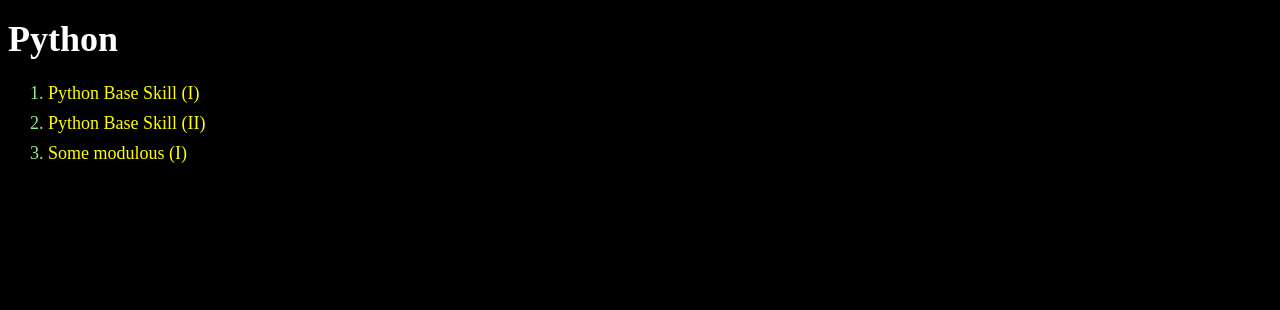
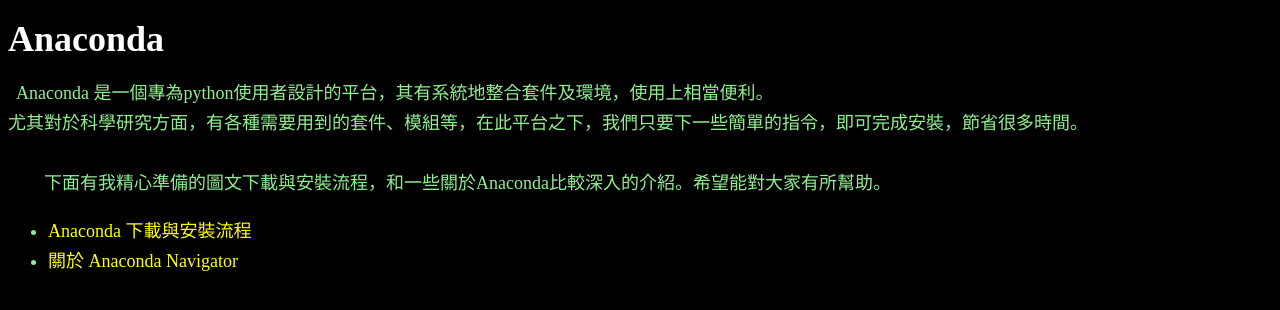
Before and after one commit to YatangYu/anaconda, a plain HTML site: page index.html in a window 1280 px wide. Drawn offline with Linux system fonts and the light colour scheme.

Commit message:
Update index.html

```diff
--- a/index.html
+++ b/index.html
@@ -3,14 +3,18 @@
   <head>
     <meta charset="utf-8">
 	<link rel="stylesheet" href="style.css">
-    <title>Python</title>
+    <title>Anaconda</title>
   </head>
   <body>
-<h1>Python</h1>
-<ol>
-  <li><a href="https://yatangyu.github.io/python-base-skill-i/">Python Base Skill (I)<a/></li>
-  <li><a href="https://yatangyu.github.io/python-base-skill-i/">Python Base Skill (II)<a/></li>
-  <li><a href="https://yatangyu.github.io/python-base-skill-i/">Some modulous (I)<a/></li>
-<ol>
+<h1>Anaconda</h1>
+<pre>  Anaconda 是一個專為python使用者設計的平台，其有系統地整合套件及環境，使用上相當便利。
+尤其對於科學研究方面，有各種需要用到的套件、模組等，在此平台之下，我們只要下一些簡單的指令，即可完成安裝，節省很多時間。
+
+	下面有我精心準備的圖文下載與安裝流程，和一些關於Anaconda比較深入的介紹。希望能對大家有所幫助。
+</pre>
+<ul>
+	<li><a href="https://yatangyu.github.io/anaconda-download-install/">Anaconda 下載與安裝流程</a></li>
+	<li><a href="https://yatangyu.github.io/anaconda-download-install/">關於 Anaconda Navigator</a></li>
+
   </body>
 </html>
```
